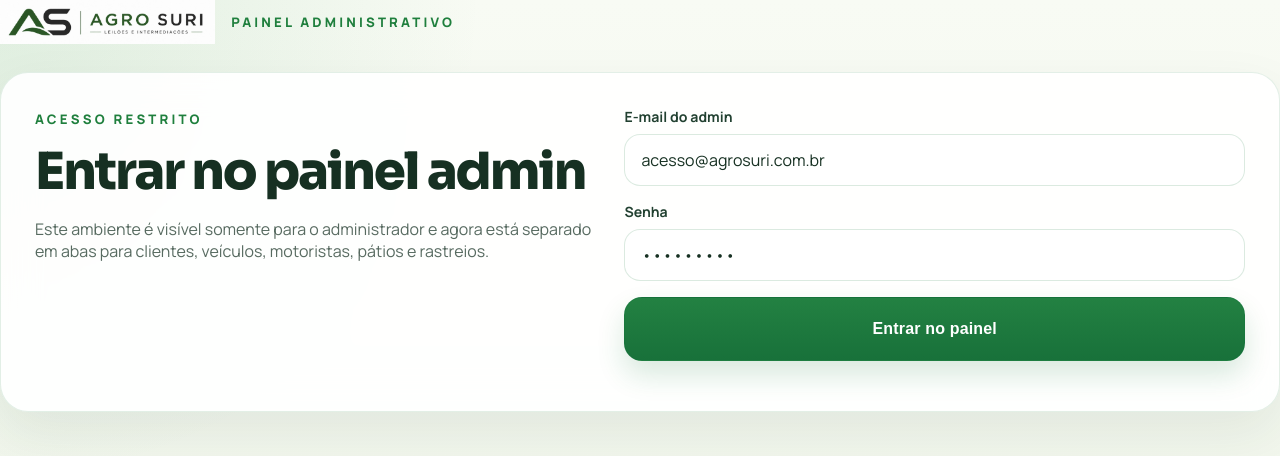
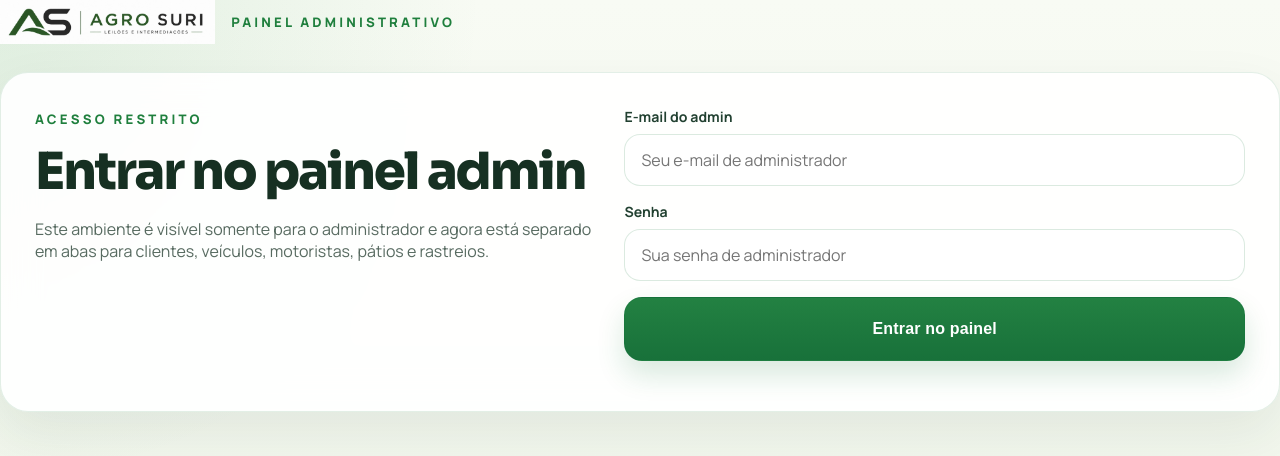
Before and after one commit to marielleillha96-del/agrosuri, a website: page public/admin.html in a window 1280 px wide. Drawn offline with Linux system fonts and the light colour scheme.

Commit message:
Remove credenciais expostas do admin

```diff
--- a/public/admin.html
+++ b/public/admin.html
@@ -35,11 +35,11 @@
           <form class="admin-form" id="adminLoginForm">
             <label>
               <span>E-mail do admin</span>
-              <input type="email" name="email" value="acesso@agrosuri.com.br" required />
+              <input type="email" name="email" placeholder="Seu e-mail de administrador" autocomplete="username" required />
             </label>
             <label>
               <span>Senha</span>
-              <input type="password" name="password" value="agroadm26" required />
+              <input type="password" name="password" placeholder="Sua senha de administrador" autocomplete="current-password" required />
             </label>
             <button class="button button-primary" type="submit">Entrar no painel</button>
             <p class="admin-status" id="adminLoginStatus"></p>
```
